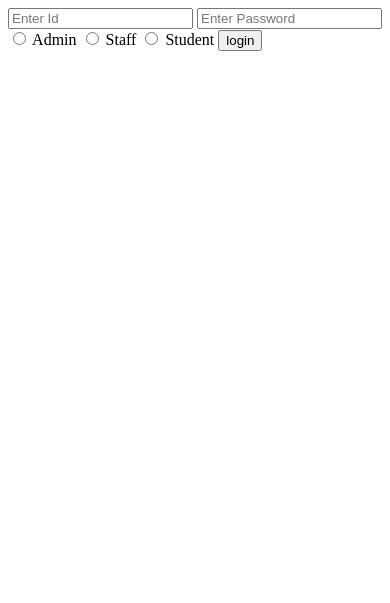
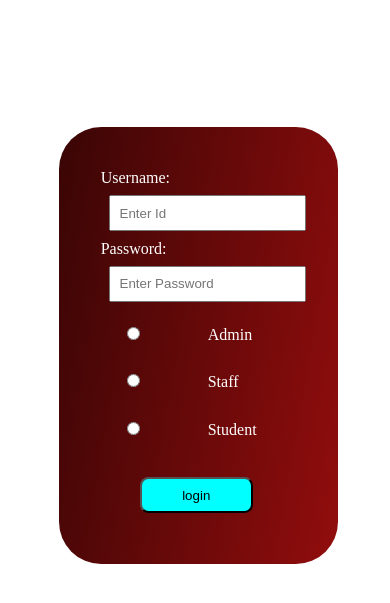
Before and after one commit to Divi0921/StudentManagementSystem, a PHP site: page /StudentManagementSystem/login.php in a window 390 px wide. Shown: the top 603 px of the page. Run offline with PHP 8.4, Linux system fonts and the light colour scheme.

Commit message:
Added Css to login page

```diff
--- a/login.php
+++ b/login.php
@@ -6,18 +6,18 @@
     <meta http-equiv="X-UA-Compatible" content="IE=edge">
     <meta name="viewport" content="width=device-width, initial-scale=1.0">
     <title>Login</title>
-
+    <link rel="stylesheet" href="style.css">
 </head>
 
 <body>
     <div class="form">
         <form action="http://localhost/StudentManagementSystem/dashboard.php" method="POST">
-            <input type="text" name="rollNumber" placeholder="Enter Id">
-            <input type="text" name="password" placeholder="Enter Password">
-            <input type="radio" name="role" id="" value="0"> Admin
-            <input type="radio" name="role" id="" value="1"> Staff
-            <input type="radio" name="role" id="" value="2"> Student
-            <input type="submit" value="login">
+            <div><label for=""> Username:</label><input type="text" name="rollNumber" placeholder="Enter Id"></div>
+            <div><label for=""> Password:</label><input type="text" name="password" placeholder="Enter Password"></div>
+            <div><span><input type="radio" name="role" id="" value="0" class="role">Admin</span>
+            <span><input type="radio" name="role" id="" value="1" class="role">Staff</span>
+            <span><input type="radio" name="role" id="" value="2" class="role">Student</span></div>
+            <input type="submit" value="login" class="submit">
         </form>
     </div>
 </body>
--- /dev/null
+++ b/style.css
@@ -0,0 +1,64 @@
+*{
+    padding: 0;
+    margin: 0;
+    /* background-color: antiquewhite; */
+}
+.form{
+    padding: 5vh;
+    position: absolute;
+    direction: flex;
+    flex-direction: column;
+    top: 20vh;
+    left: 35vw;
+    align-items: center;
+    width:30vw;
+   text-align: justify;
+   border-radius: 5vh;
+   background-image: linear-gradient(100deg,#3a0505,#920d0d);
+   color: rgb(255, 255, 255);
+}
+.form input{
+    padding: 1vh;
+    margin: 2vh;
+}
+.form .submit{
+    align-items: center;
+    margin-left: 10vw;
+    width: 9vw;
+    background-color: aqua;
+    border-radius: 1vh;
+}
+
+
+@media (max-width:768px){
+    .form .role{
+        margin: 2.05vh;
+    }
+    .form .submit{
+        margin-left: 10vw;
+    }
+}
+
+
+@media (min-width:320px) and (max-width:500px)
+{
+    .form{
+        top:15vh;
+        left: 15vw;
+        width: 50vw;
+    }
+    .form input{
+        margin: 1vh;
+        width: 45vw;
+    }
+    .form .role{
+        width: 29vw;
+        margin-left: -6vw;
+        margin-top: 2vh;
+    }
+    .form .submit{
+        margin-left: 10vw;
+        width: 29vw;
+        margin-top: 3vh;
+    }
+}
```
